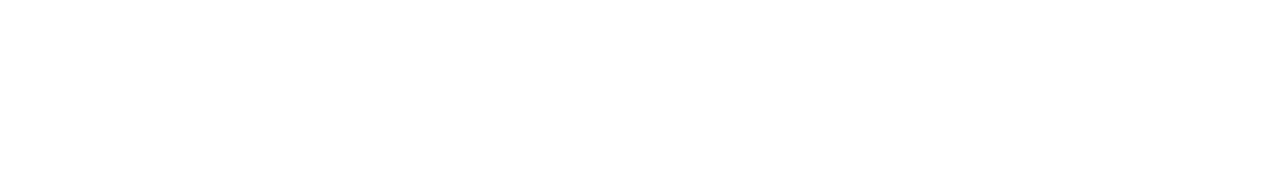
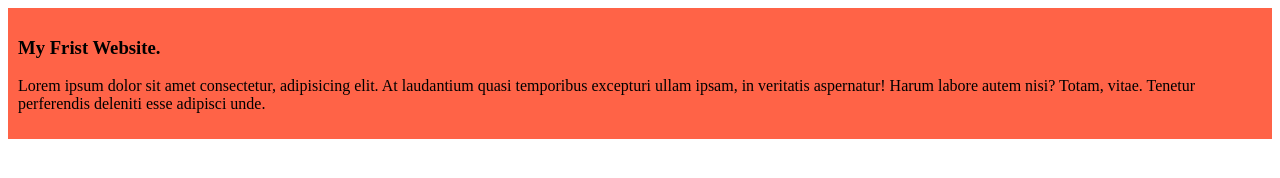
Before and after one commit to JisanEvo/my-frist-github-ripu, a plain HTML site: page index.html in a window 1280 px wide. Drawn offline with Linux system fonts and the light colour scheme.

Commit message:
added the style

```diff
--- a/index.html
+++ b/index.html
@@ -5,10 +5,14 @@
     <meta charset="UTF-8">
     <meta name="viewport" content="width=device-width, initial-scale=1.0">
     <title>my-frist-github-ripu</title>
+    <link rel="stylesheet" href="style/style.css">
 </head>
 
 <body>
-
+<div>
+    <h3>My Frist Website.</h3>
+    <p>Lorem ipsum dolor sit amet consectetur, adipisicing elit. At laudantium quasi temporibus excepturi ullam ipsam, in veritatis aspernatur! Harum labore autem nisi? Totam, vitae. Tenetur perferendis deleniti esse adipisci unde.</p>
+</div>
 </body>
 
 </html>
--- /dev/null
+++ b/style/style.css
@@ -0,0 +1,8 @@
+div {
+    background-color: tomato;
+    padding: 10px;
+}
+
+p {
+    font-size:bold;
+}
```
